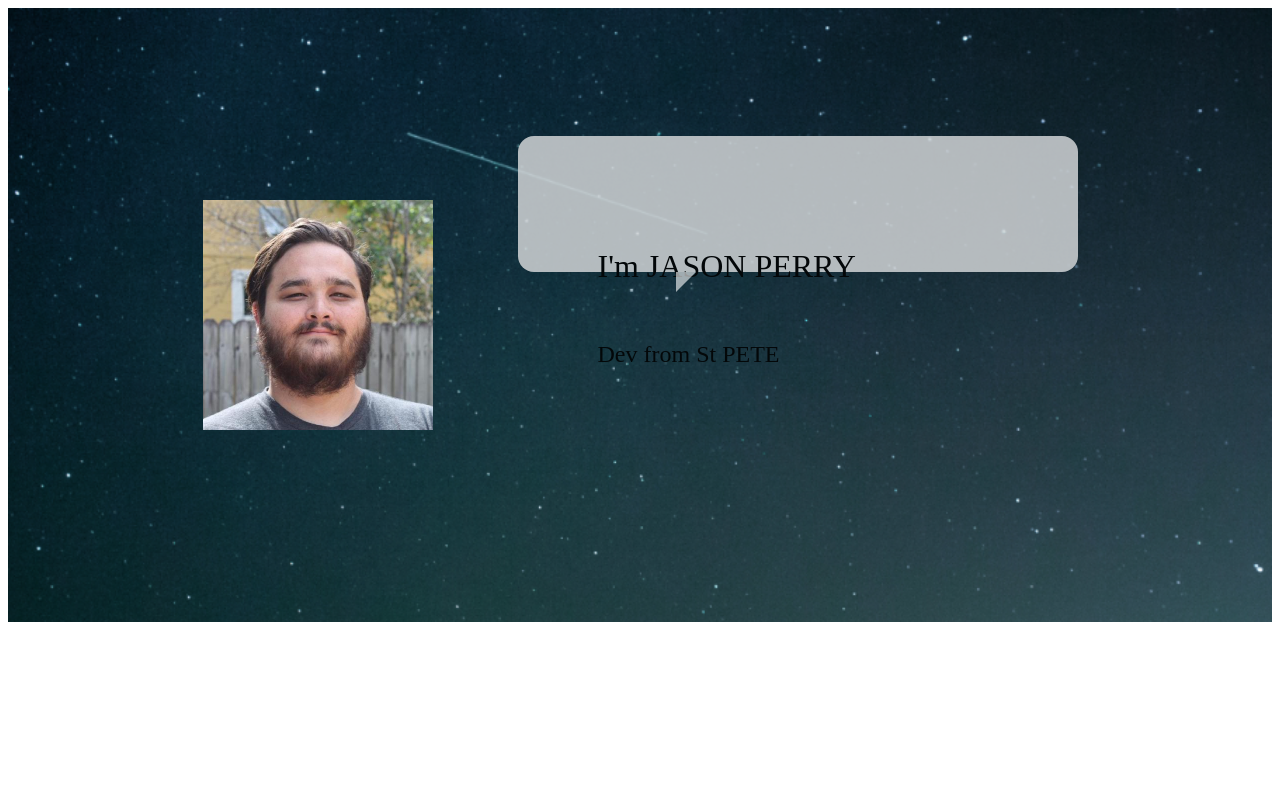
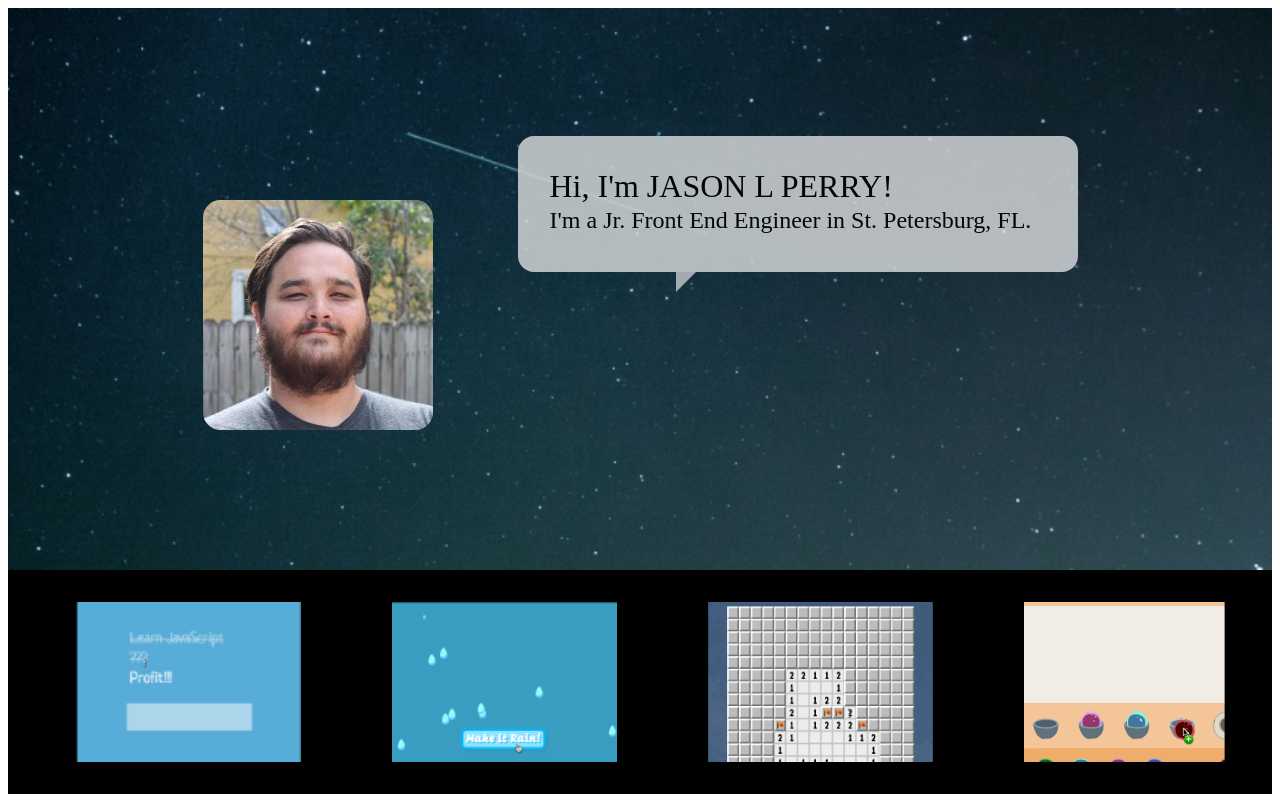
Before and after one commit to WebbWear/portfolio, a website: page public/index.html in a window 1280 px wide. Drawn offline with Linux system fonts and the light colour scheme.

Commit message:
Object fit on second section

```diff
--- a/public/index.html
+++ b/public/index.html
@@ -9,24 +9,40 @@
   <link rel="stylesheet" href="/screen.css">
 </head>
 <body>
+
   <header>
     <section class="main-container">
       <section class="container-head-bouble">
         <span class="head-shot">
-           <img src="/images/298.jpg" alt="Jason" width="230" height="230">
+           <img class="head" src="/images/298.jpg" alt="Jason" width="230" height="230">
         </span>
         <section class="bouble-text-triangle">
           <span class="speach-bouble">
-            <p class=text-large>I'm JASON PERRY</p>
-            <p class=text-medium>Dev from St PETE</p>
+            <p class=text-large>Hi, I'm JASON L PERRY!</p>
+            <p class=text-medium>I'm a Jr. Front End Engineer in St. Petersburg, FL.</p>
           </span>
           <section class="triangle">
               <img src="/images/tri.png" alt="triangle">
           </section>
         </section>
       </section>
+
+      <!-- secont section -->
+
+      <section class="second-section-container">
+        <span class="onelist"></span>
+          <img class="img2 one-list" src="/images/one-list.png" alt="One List">
+        <span class="make-it-rain"></span>
+          <img class="img2" src="images/make-it-rain.png" alt="Make it Rain">
+        <span class="bomb-sniffer"></span>
+          <img class="img2" src="/images/bomb-sniffer.png" alt="Bomb Sniffer Pic">
+        <span class="sensei-sense"></span>
+          <img class="img2 sensei-sense" src="/images/sensei-sense.png" alt="Sensi Sense">
+        </section>
     </section>
+
   </header>
+
 
 
 
--- a/public/screen.css
+++ b/public/screen.css
@@ -1,6 +1,8 @@
 html {
   height: 100%;
+
 }
+
 
 .body p {
   all: none;
@@ -35,9 +37,17 @@ html {
   display: flex;
   padding-left: 12em;
   padding-top: 12em;
-  padding-bottom: 12em;
+  padding-bottom: 20em;
   padding-right: 5em;
+  object-fit: cover;
+  width: 50;
+  height: 50px;
+  border-radius: 2em;
 
+}
+
+.head {
+  border-radius: 1.1em;
 }
 
 
@@ -74,15 +84,41 @@ html {
   }
 
 .text-large {
-  all: none;
+  white-space: nowrap;
   font-size: 2em;
-  align-content: center;
   color: #000000;
+  margin-top: -1.5em;
+  margin-left: -1.5em;
 }
 
 .text-medium {
-  all: none;
+  white-space: nowrap;
   font-size: 1.5em;
-  align-content: center;
   color: #000000;
+  margin-top: -1.25em;
+  margin-left: -2em;
+
 }
+
+/*  Begin second section  */
+
+
+.second-section-container {
+  display: flex;
+  justify-content: space-around;
+  flex-direction: row;
+  width: 100%;
+  height: 10em;
+  background-color: #000000;
+  padding-top: 2em;
+  padding-bottom: 2em;
+
+}
+
+.img2 {
+  width: 225px;
+  height: 160px;
+  object-fit: cover;
+}
+
+.sensei-sense {
```
Also changed, not shown: public/images/bomb-sniffer.png (renamed from public/images/bomb-sniffer (2).png).
